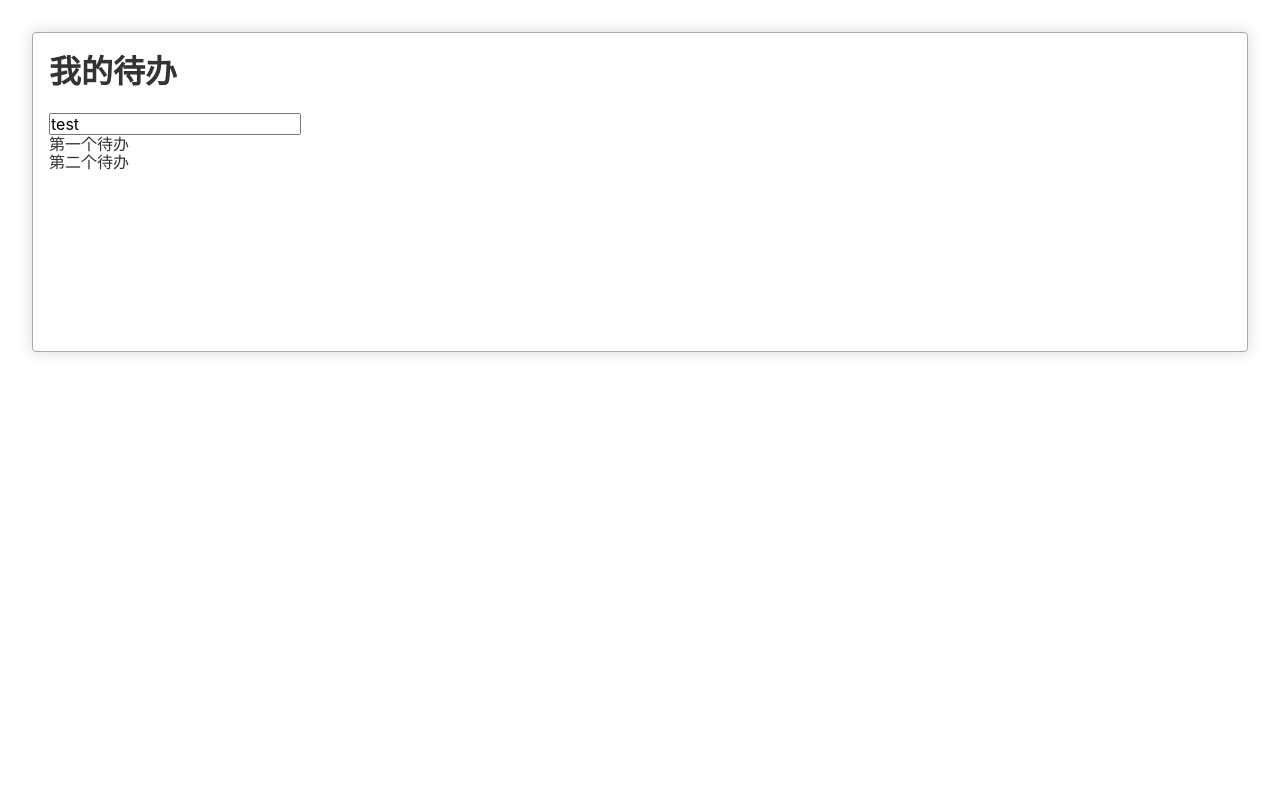
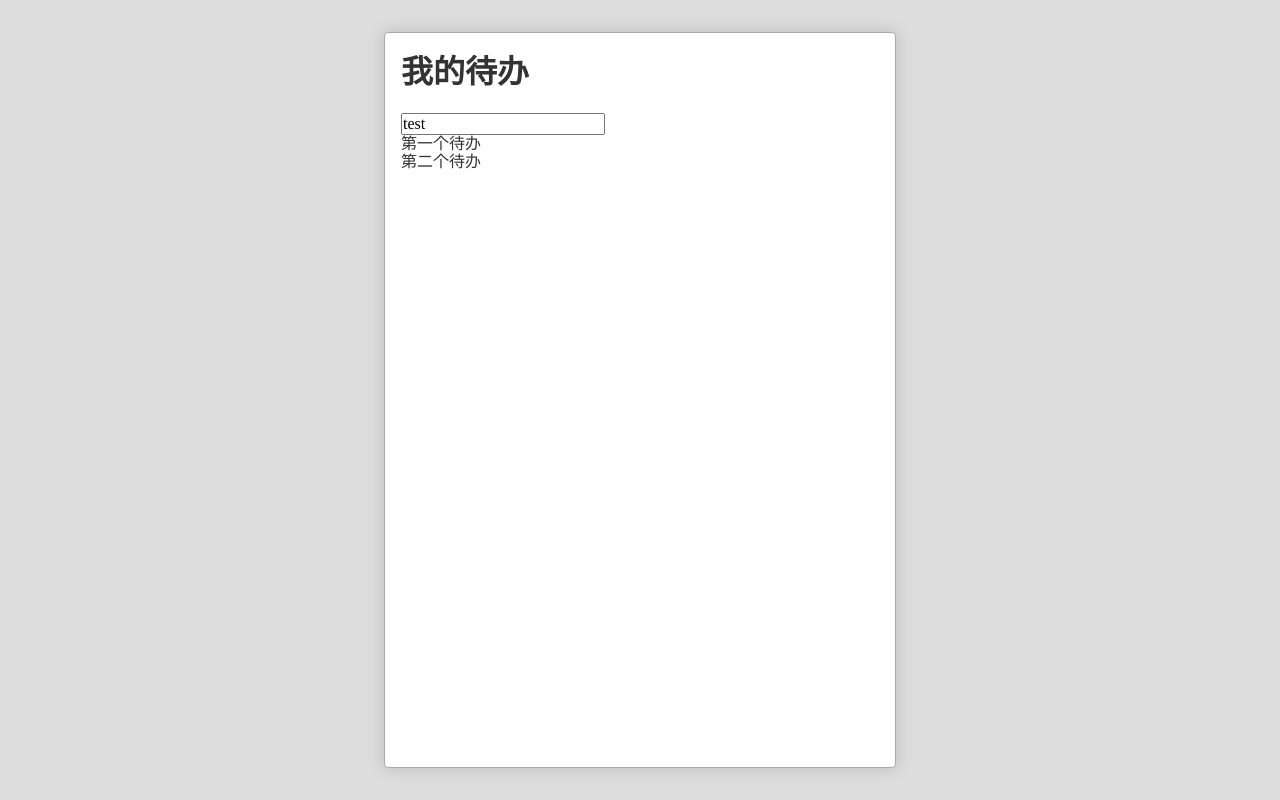
Before and after one commit to chengzi07/todolist, a React (Create React App) app: page / in a window 1280 px wide. Built offline with nearby package versions, Linux system fonts and the light colour scheme.

Commit message:
更新样式

```diff
--- a/src/index.css
+++ b/src/index.css
@@ -1,14 +1,8 @@
 body {
-  margin: 0;
-  padding: 0;
-  font-family: -apple-system, BlinkMacSystemFont, "Segoe UI", "Roboto", "Oxygen",
-    "Ubuntu", "Cantarell", "Fira Sans", "Droid Sans", "Helvetica Neue",
-    sans-serif;
-  -webkit-font-smoothing: antialiased;
-  -moz-osx-font-smoothing: grayscale;
+  background:#ddd;
 }
-
-code {
-  font-family: source-code-pro, Menlo, Monaco, Consolas, "Courier New",
-    monospace;
+#root{
+  display:flex;
+  justify-content:center;
+  min-height:100vh;
 }
```
